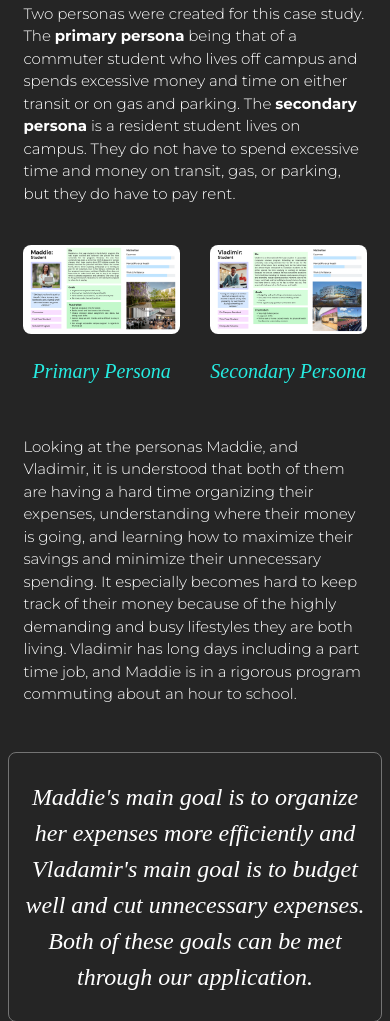
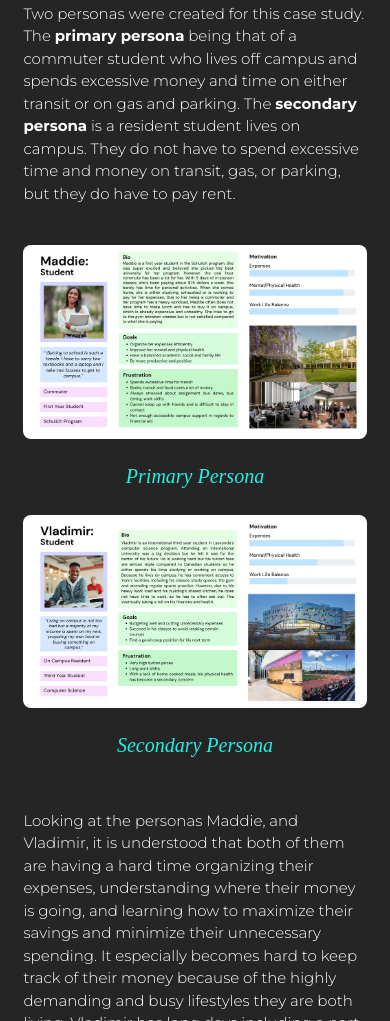
Before and after one commit to krupali02/student-budget-planner, a plain HTML site: page index.html in a window 390 px wide. Shown: the part 5143-6164 px from the top of the page. Drawn offline with nearby package versions, Linux system fonts and the light colour scheme; a web font is replaced by a local one.

Commit message:
new update

```diff
--- a/index.html
+++ b/index.html
@@ -155,11 +155,11 @@
           </p>
 
           <div class="row">
-            <div class="col-6" style="border: none;">
+            <div class="col-sm-6" style="border: none;">
               <img src="img/persona1.png" class="img-fluid personas"   >
               <div class="text-center personaLabel">Primary Persona</div>
             </div>
-            <div class="col-6">
+            <div class="col-sm-6">
               <img src="img/persona2.png" class="img-fluid personas"   >
               <div class="text-center personaLabel">Secondary Persona</div>
             </div>
```
